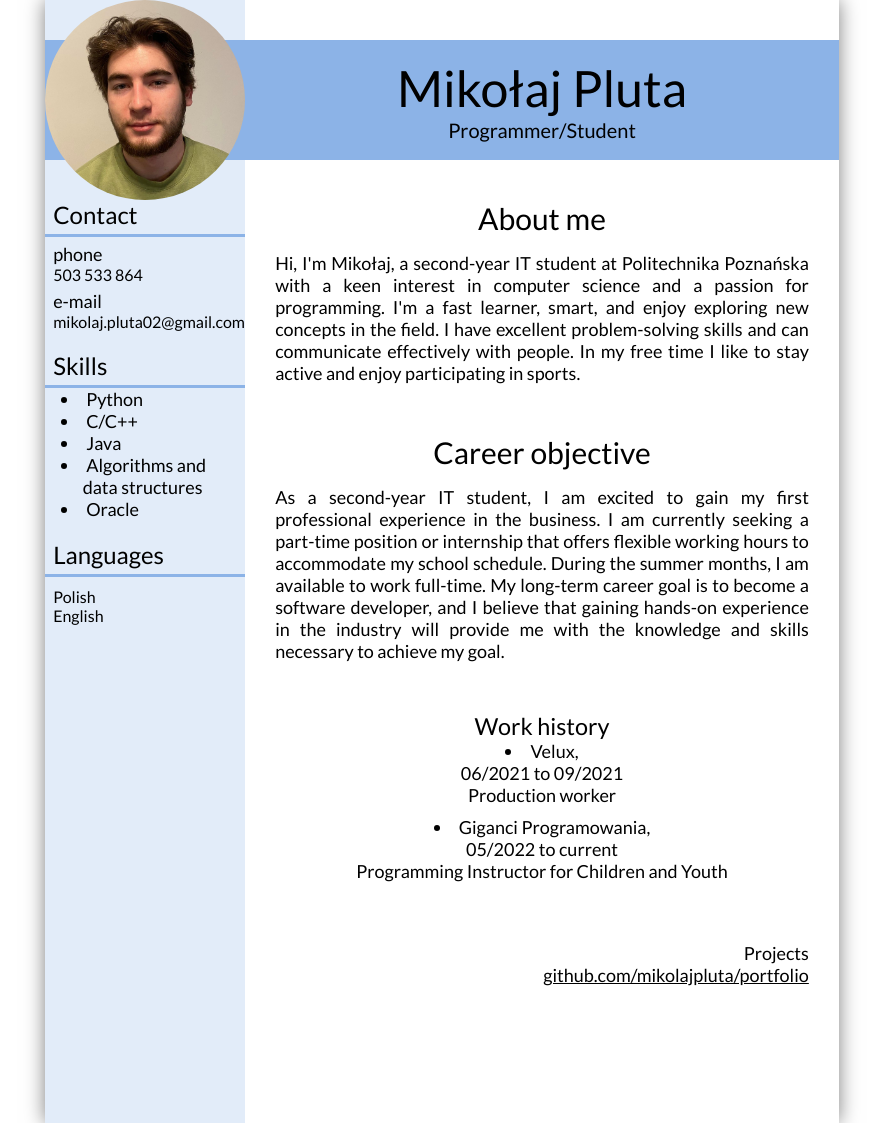
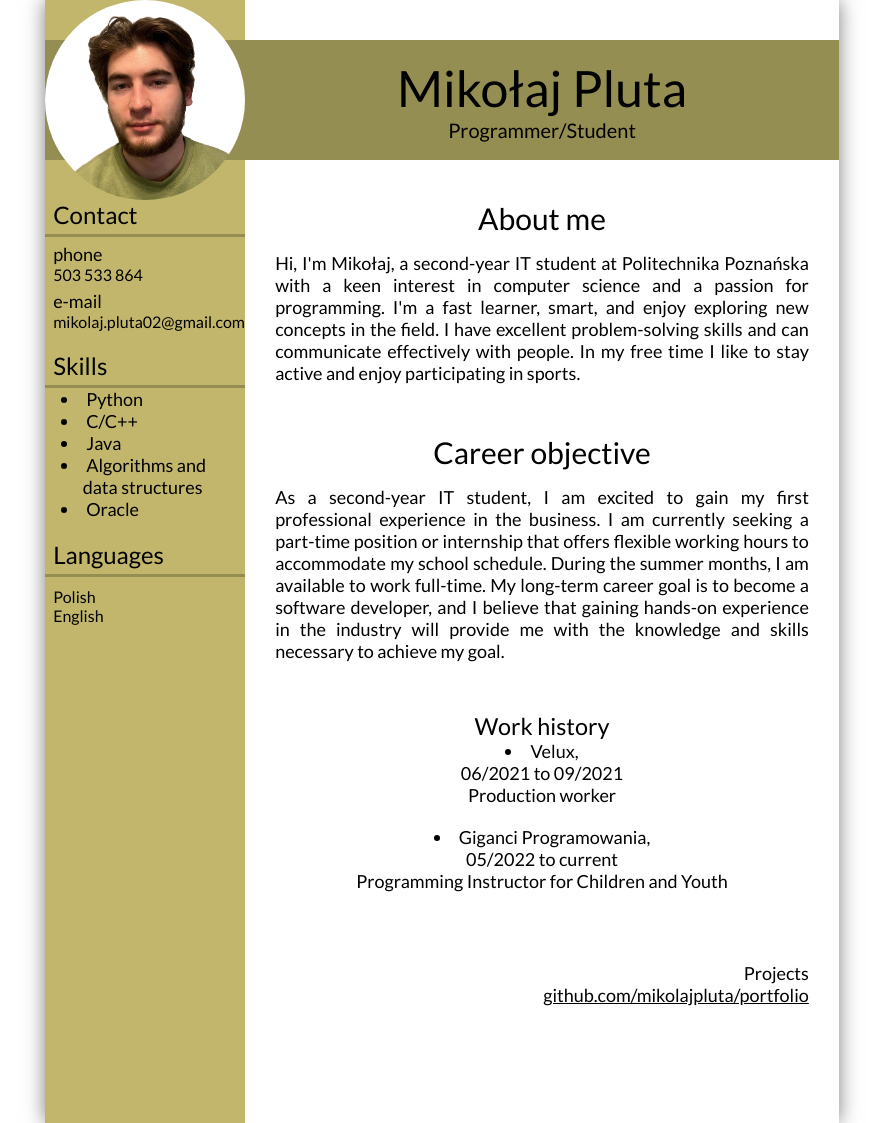
Before and after one commit to mikolajpluta/mikolajpluta.github.io, a plain HTML site: page index.html in a window 1280 px wide. Shown: the whole page, without its empty margins (198-1081 px from the left). Drawn offline with Linux system fonts and the light colour scheme.

Commit message:
resume updated

```diff
--- a/index.html
+++ b/index.html
@@ -12,7 +12,7 @@
 <body>
     <div id="container">
         <header>
-            <img src="photo.jpg">
+            <img src="photo_2.jpg">
             <div id="title">
                 <h1 id="name">Mikołaj Pluta</h1>
                 <h3 id="short_description">Programmer/Student</h3>
--- a/style.css
+++ b/style.css
@@ -19,7 +19,7 @@ html, body{
     margin-left:auto ;
     margin-right:auto;
     background: linear-gradient(to right,
-    #e2ecf9 max(200px, 25%),
+    #c1b66c/*#e2ecf9*/ max(200px, 25%),
     #ffffff max(200px, 25%) 100%
     );
     box-shadow: 0 0 0.5cm rgba(0,0,0,0.5);
@@ -54,7 +54,7 @@ header{
     align-items: center;
     background: linear-gradient(
         transparent 20%,
-        #8cb3e7 20% 80%,
+        #948e52/*#8cb3e7*/ 20% 80%,
         transparent 80% 100%
         );
     max-height: 200px;
@@ -67,7 +67,7 @@ header{
 
 #left h3{
     font-size: 24px;
-    border-bottom: 3px solid #8cb3e7;
+    border-bottom: 3px solid #948e52;
     padding-bottom: 5px;
 }
 
@@ -114,7 +114,7 @@ header{
 }
 
 #workHistory p{
-    padding-bottom: 10px;
+    padding-bottom: 20px;
 }
 
 .text{
```
Also changed, not shown: photo_2.jpg (added).
